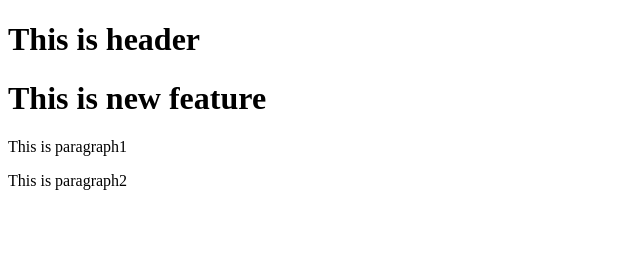
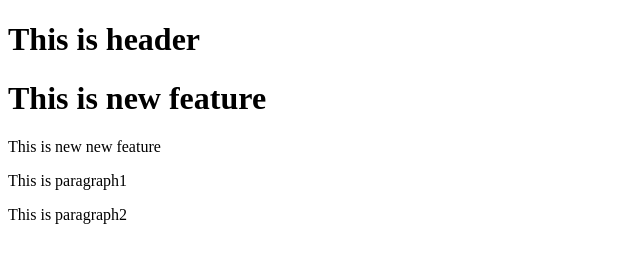
Before and after one commit to downnfalls/sample_git2, a plain HTML site: page index.html in a window 1280 px wide. Shown: the whole page, without its empty margins (0-640 px from the left). Drawn offline with Linux system fonts and the light colour scheme.

Commit message:
NEW NEW FEATURE ADDED

```diff
--- a/index.html
+++ b/index.html
@@ -4,6 +4,7 @@
 <body>
 <h1>This is header</h1>
 <h1>This is new feature</h1>
+<p>This is new new feature</p>
 <p>This is paragraph1</p>
 <p>This is paragraph2</p>
 </body>
```
